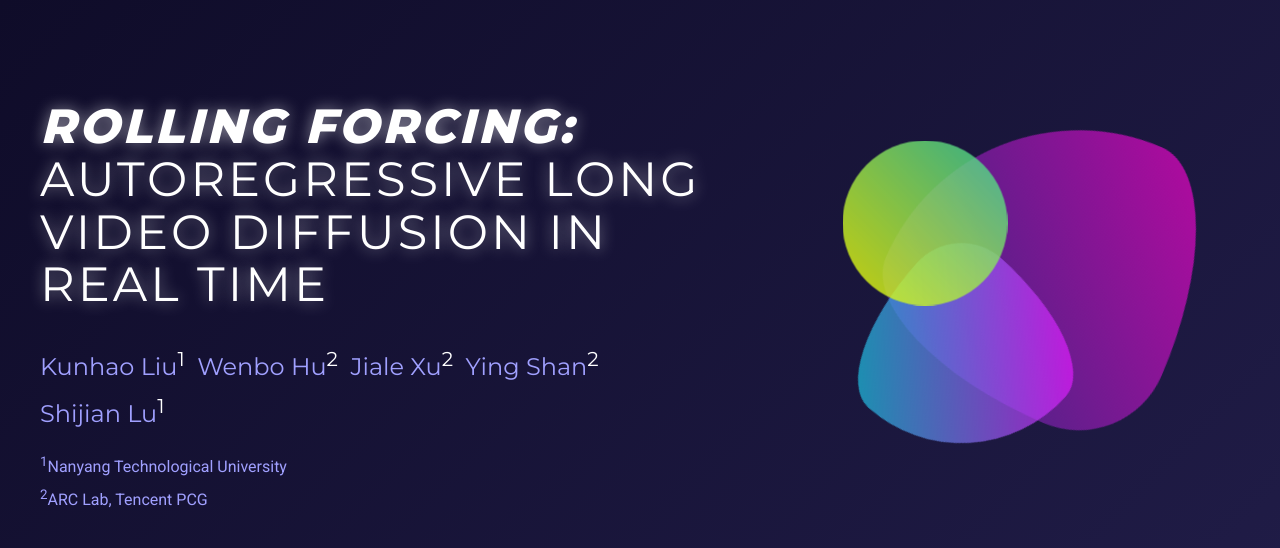
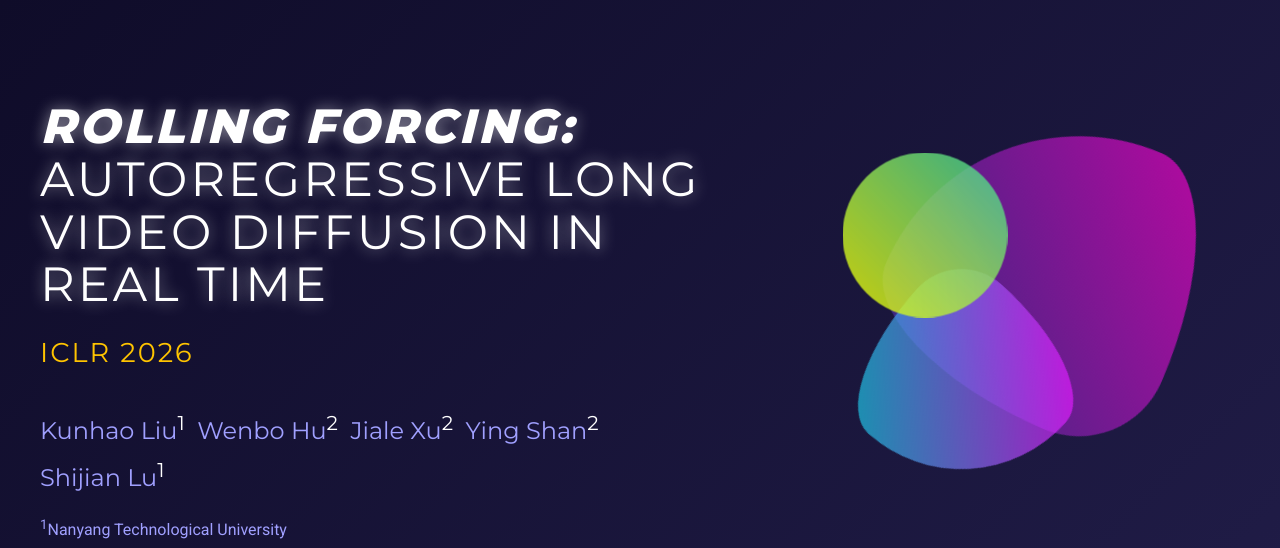
Before and after one commit to Kunhao-Liu/Rolling_Forcing_Webpage, a plain HTML site: page index.html in a window 1280 px wide. Shown: the top 548 px of the page. Drawn offline with Linux system fonts and the light colour scheme.

Commit message:
Add conference meta tag and style for ICLR 2026
Added conference information and styled conference tag.

```diff
--- a/index.html
+++ b/index.html
@@ -12,6 +12,7 @@
     <meta name="author" content="Kunhao Liu, Wenbo Hu, Jiale Xu, Shan Ying, Shijian Lu">
     <meta property="og:title" content="Rolling Forcing: Autoregressive Long Video Diffusion in Real Time">
     <meta property="og:description" content="Rolling Forcing enables real-time generation of multi-minute videos with minimal error accumulation">
+    <meta name="conference" content="ICLR 2026">
 
 
     <link rel="stylesheet" href="https://cdnjs.cloudflare.com/ajax/libs/font-awesome/6.4.0/css/all.min.css">
@@ -526,6 +527,15 @@
             max-width: 90%;
         }
 
+        .conference-tag {
+            font-family: 'Montserrat', sans-serif;
+            font-size: 1.7rem;
+            color: #ffc400;
+            text-transform: uppercase;
+            letter-spacing: 2px;
+            margin-bottom: 10px;
+        }
+
         .authors-list {
             font-family: 'Montserrat', sans-serif;
             font-size: 1.5rem;
@@ -706,6 +716,8 @@
 
             <div class="header-content">
                 <h1><b><i>Rolling Forcing:</i></b><br>Autoregressive Long Video Diffusion in Real Time</h1>
+
+                <div class="conference-tag">ICLR 2026</div>
 
                 <div class="authors-container">
                     <div class="authors-list">
```
